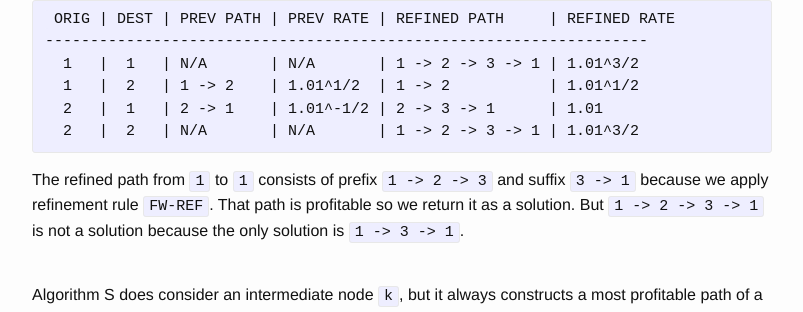
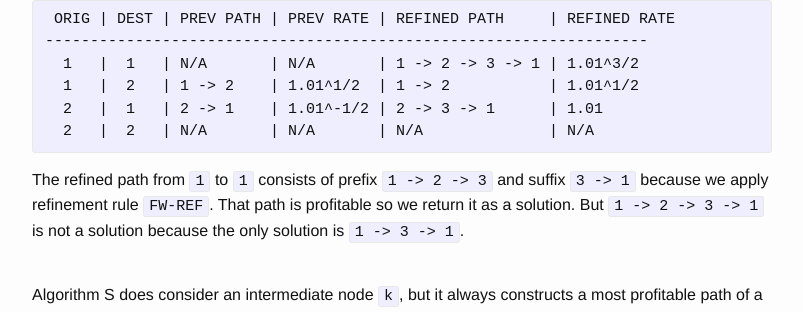
Before and after one commit to mrrusof/mrrusof.github.io, a Jekyll site: the page built from _posts/2016-05-26-arbitrage.markdown, in a window 1280 px wide and 900 px high, scrolled down 17198 px. Shown: the part 249-561 px from the top of the window, without its empty margins (238-1041 px from the left). Built offline with Jekyll 4.4.1, drawn with Linux system fonts in a browser that asks for light colours; comment, search, counter and statistics services are not loaded.

Commit message:
Fix typo in 104.

```diff
--- a/_posts/2016-05-26-arbitrage.markdown
+++ b/_posts/2016-05-26-arbitrage.markdown
@@ -759,7 +759,7 @@ We consider vertex 3.
   1   |  1   | N/A       | N/A       | 1 -> 2 -> 3 -> 1 | 1.01^3/2
   1   |  2   | 1 -> 2    | 1.01^1/2  | 1 -> 2           | 1.01^1/2
   2   |  1   | 2 -> 1    | 1.01^-1/2 | 2 -> 3 -> 1      | 1.01
-  2   |  2   | N/A       | N/A       | 1 -> 2 -> 3 -> 1 | 1.01^3/2
+  2   |  2   | N/A       | N/A       | N/A              | N/A
 {% endhighlight %}
 
 The refined path from `1` to `1` consists of prefix `1 -> 2 -> 3` and suffix `3 -> 1` because we apply refinement rule `FW-REF`.
```
